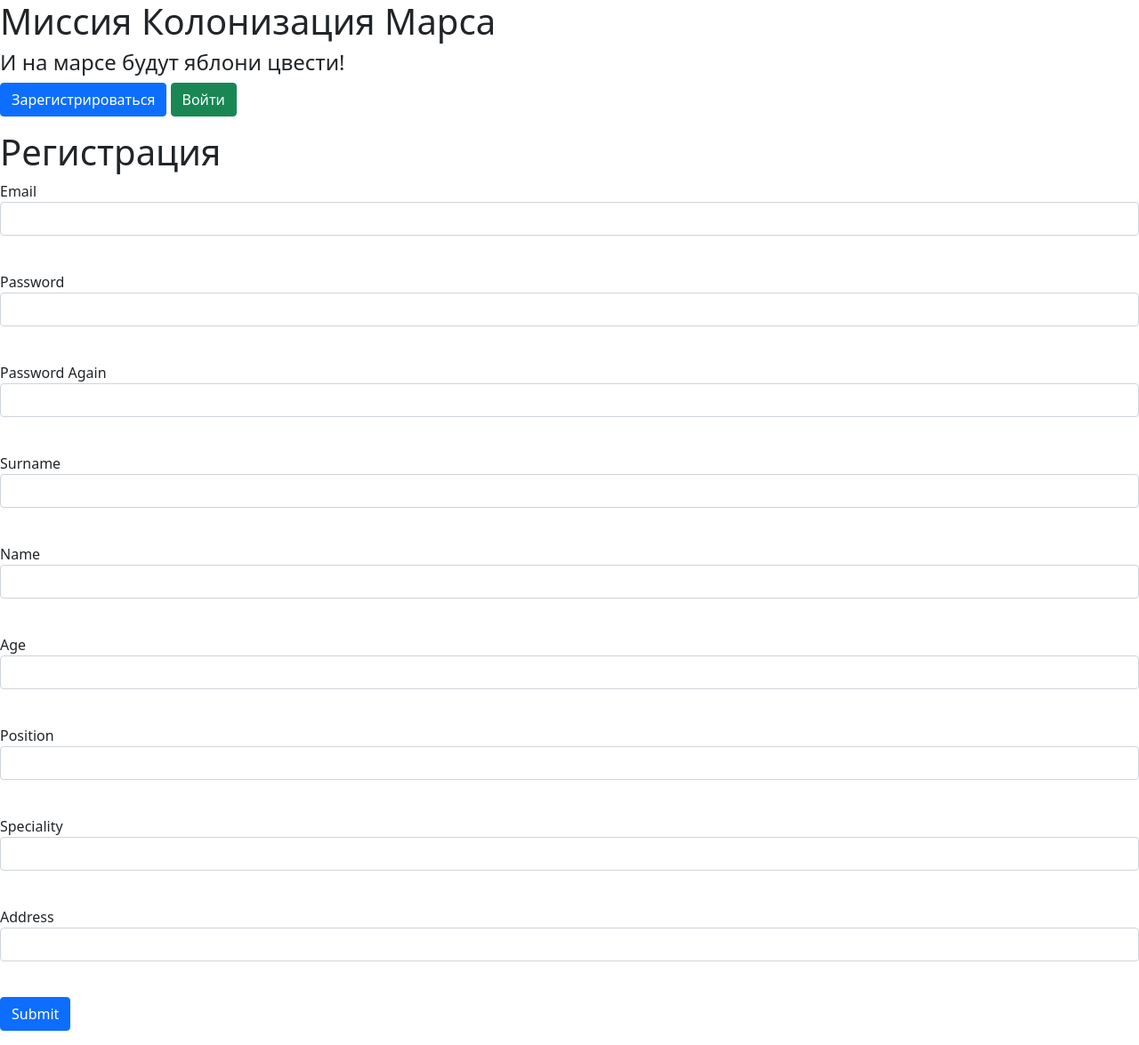
After one commit to AndMoch/sqlalchemy-Mars, a Flask app: page /register in a window 1280 px wide. The commit adds this page. Shown: the whole page at 89% size. Run offline with Flask 2, Linux system fonts and the light colour scheme.

Commit message:
department model and register page

```diff
--- a/data/jobs.py
+++ b/data/jobs.py
@@ -9,7 +9,7 @@ class Jobs(SqlAlchemyBase):
     id = sqlalchemy.Column(sqlalchemy.Integer,
                            primary_key=True, autoincrement=True)
     team_leader = sqlalchemy.Column(sqlalchemy.Integer, sqlalchemy.ForeignKey("users.id"))
-    job = sqlalchemy.Column(sqlalchemy.String, nullable=True)
+    job = sqlalchemy.Column(sqlalchemy.String)
     work_size = sqlalchemy.Column(sqlalchemy.Integer, nullable=True)
     collaborators = sqlalchemy.Column(sqlalchemy.String, nullable=True)
     is_finished = sqlalchemy.Column(sqlalchemy.Boolean, nullable=True)
--- /dev/null
+++ b/data/registerform.py
@@ -0,0 +1,16 @@
+from flask_wtf import FlaskForm
+from wtforms import PasswordField, StringField, IntegerField, SubmitField, EmailField
+from wtforms.validators import DataRequired
+
+
+class RegisterForm(FlaskForm):
+    email = EmailField(validators=[DataRequired()])
+    password = PasswordField(validators=[DataRequired()])
+    password_again = PasswordField(validators=[DataRequired()])
+    surname = StringField(validators=[DataRequired()])
+    name = StringField(validators=[DataRequired()])
+    age = IntegerField(validators=[DataRequired()])
+    position = StringField(validators=[DataRequired()])
+    speciality = StringField(validators=[DataRequired()])
+    address = StringField(validators=[DataRequired()])
+    submit = SubmitField()
--- a/main.py
+++ b/main.py
@@ -3,7 +3,8 @@ from data import db_session
 from data.users import User
 from data.jobs import Jobs
 from data.loginform import LoginForm
-from flask_login import LoginManager, login_user
+from data.registerform import RegisterForm
+from flask_login import LoginManager, login_user, login_required, logout_user
 
 app = Flask(__name__)
 app.config['SECRET_KEY'] = 'yandexlyceum_secret_key'
@@ -34,6 +35,35 @@ def index():
     return render_template('work_list.html', title='Работа', jobs=jobs)
 
 
+@app.route('/register', methods=['GET', 'POST'])
+def reqister():
+    form = RegisterForm()
+    if form.validate_on_submit():
+        if form.password.data != form.password_again.data:
+            return render_template('register.html', title='Регистрация',
+                                   form=form,
+                                   message="Пароли не совпадают")
+        db_sess = db_session.create_session()
+        if db_sess.query(User).filter(User.email == form.email.data).first():
+            return render_template('register.html', title='Регистрация',
+                                   form=form,
+                                   message="Такой пользователь уже есть")
+        user = User(
+            email=form.email.data,
+            surname=form.surname.data,
+            name=form.name.data,
+            age=form.age.data,
+            position=form.position.data,
+            speciality=form.speciality.data,
+            address=form.address.data
+        )
+        user.set_password(form.password.data)
+        db_sess.add(user)
+        db_sess.commit()
+        return redirect('/login')
+    return render_template('register.html', title='Регистрация', form=form)
+
+
 @app.route('/login', methods=['GET', 'POST'])
 def login():
     form = LoginForm()
@@ -49,5 +79,12 @@ def login():
     return render_template('login.html', title='Авторизация', form=form)
 
 
+@app.route('/logout')
+@login_required
+def logout():
+    logout_user()
+    return redirect("/")
+
+
 if __name__ == '__main__':
     main()
--- a/templates/base.html
+++ b/templates/base.html
@@ -11,6 +11,14 @@
     <body>
         <h1>Миссия Колонизация Марса</h1>
         <h4>И на марсе будут яблони цвести!</h4>
+        {% if current_user.is_authenticated %}
+            <a class="navbar-brand" href="/logout">{{ current_user.name }}</a>
+        {% else %}
+        <p>
+            <a class="btn btn-primary " href="/register">Зарегистрироваться</a>
+            <a class="btn btn-success" href="/login">Войти</a>
+        </p>
+        {% endif %}
         {% block content %}{% endblock %}
     </body>
 </html>
--- /dev/null
+++ b/templates/register.html
@@ -0,0 +1,91 @@
+{% extends "base.html" %}
+
+{% block content %}
+<h1>Регистрация</h1>
+<form action="" method="post">
+    {{ form.hidden_tag() }}
+    <p>
+        {{ form.email.label }}<br>
+        {{ form.email(class="form-control", type="email") }}<br>
+        {% for error in form.email.errors %}
+            <p class="alert alert-danger" role="alert">
+                {{ error }}
+            </p>
+        {% endfor %}
+    </p>
+    <p>
+        {{ form.password.label }}<br>
+        {{ form.password(class="form-control", type="password") }}<br>
+        {% for error in form.password.errors %}
+            <p class="alert alert-danger" role="alert">
+                {{ error }}
+            </p>
+        {% endfor %}
+    </p>
+    <p>
+        {{ form.password_again.label }}<br>
+        {{ form.password_again(class="form-control", type="password") }}<br>
+        {% for error in form.password_again.errors %}
+            <p class="alert alert-danger" role="alert">
+                {{ error }}
+            </p>
+        {% endfor %}
+    </p>
+    <p>
+        {{ form.surname.label }}<br>
+        {{ form.surname(class="form-control") }}<br>
+        {% for error in form.surname.errors %}
+            <p class="alert alert-danger" role="alert">
+                {{ error }}
+            </p>
+        {% endfor %}
+    </p>
+    <p>
+        {{ form.name.label }}<br>
+        {{ form.name(class="form-control") }}<br>
+        {% for error in form.name.errors %}
+            <p class="alert alert-danger" role="alert">
+                {{ error }}
+            </p>
+        {% endfor %}
+    </p>
+    <p>
+        {{ form.age.label }}<br>
+        {{ form.age(class="form-control") }}<br>
+        {% for error in form.age.errors %}
+            <p class="alert alert-danger" role="alert">
+                {{ error }}
+            </p>
+        {% endfor %}
+    </p>
+    <p>
+        {{ form.position.label }}<br>
+        {{ form.position(class="form-control") }}<br>
+        {% for error in form.position.errors %}
+            <p class="alert alert-danger" role="alert">
+                {{ error }}
+            </p>
+        {% endfor %}
+    </p>
+    <p>
+        {{ form.speciality.label }}<br>
+        {{ form.speciality(class="form-control") }}<br>
+        {% for error in form.speciality.errors %}
+            <p class="alert alert-danger" role="alert">
+                {{ error }}
+            </p>
+        {% endfor %}
+    </p>
+    <p>
+        {{ form.address.label }}<br>
+        {{ form.address(class="form-control") }}<br>
+        {% for error in form.address.errors %}
+            <p class="alert alert-danger" role="alert">
+                {{ error }}
+            </p>
+        {% endfor %}
+    </p>
+    <p>{{ form.submit(type="submit", class="btn btn-primary") }}</p>
+    {{message}}
+</form>
+{% endblock %}
```
Also changed, not shown: data/departments.py (added, +13 -0 lines), data/users.py (+10 -2 lines), db/mars_colony.db.
